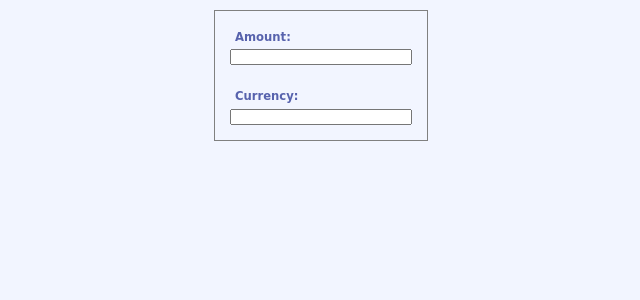
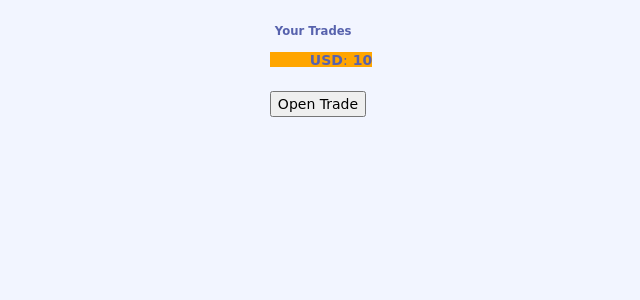
Before and after one commit to AlexChorniy/Trade, a React app in the folder frontend/: page / in a window 1280 px wide. Shown: the top 300 px of the page, without its empty margins (319-959 px from the left). Built offline with nearby package versions, Linux system fonts and the light colour scheme; the HTML template or start-up script is replaced by a standard one.

Commit message:
Add Trade components

```diff
--- a/frontend/src/App.component.tsx
+++ b/frontend/src/App.component.tsx
@@ -1,4 +1,3 @@
-import { StrictMode } from 'react';
 import { Wrapper } from './App.styles';
 import { createGlobalStyle } from 'styled-components';
 import MainComponent from './components/Main/Main.component';
@@ -13,12 +12,12 @@ const GlobalStyle = createGlobalStyle`
 
 function AppComponent(): JSX.Element {
   return (
-    <StrictMode>
+    <>
       <GlobalStyle />
       <Wrapper>
         <MainComponent />
       </Wrapper>
-    </StrictMode>
+    </>
   );
 }
 
--- a/frontend/src/common/Trade/Trade.component.tsx
+++ b/frontend/src/common/Trade/Trade.component.tsx
@@ -1,17 +1,27 @@
-import { Form, Input, Section, Title } from './Trade.styles';
+import { useEffect, useState } from 'react';
+import { Trade } from '../../models/trade';
+import { Input, List, ListItem, Section, Text, Title } from './Trade.styles';
 
 const TradeComponent = () => {
+  const [trades, setTrades] = useState<Trade[]>([]);
+
+  useEffect(() => {
+    setTrades((prevState) => [...prevState, { currency: 'USD', amount: 10 }]);
+  }, []);
+
   return (
-    <Form>
-      <Section>
-        <Title>Amount:</Title>
-        <Input type="number" />
-      </Section>
-      <Section>
-        <Title type="text">Currency:</Title>
-        <Input />
-      </Section>
-    </Form>
+    <Section>
+      <Title>Your Trades</Title>
+      <List>
+        {trades.map(({ currency, amount }) => (
+          <ListItem>
+            <Text>{currency}</Text>:<Text>{amount}</Text>
+          </ListItem>
+        ))}
+      </List>
+
+      <Input type="button" value="Open Trade" />
+    </Section>
   );
 };
 
--- a/frontend/src/common/Trade/Trade.styles.ts
+++ b/frontend/src/common/Trade/Trade.styles.ts
@@ -14,8 +14,29 @@ export const Title = styled.h5`
   margin: 5px;
 `;
 
-export const Input = styled.input.attrs(({ type }: { type: string }) => ({
+export const Input = styled.input.attrs(({ type, value }: { type: string; value?: string }) => ({
   type: type || 'text',
+  value: value || '',
 }))`
-  height: 10px;
+  height: 20px;
+  cursor: pointer;
+  box-sizing: content-box;
+  margin-top: 10px;
 `;
+
+export const List = styled.ul`
+  height: 15px;
+  background-color: orange;
+  list-style-type: none;
+  list-style-position: outside;
+`;
+
+export const ListItem = styled.li`
+  text-decoration: none;
+`;
+
+export const Text = styled.strong`
+  &:nth-child(2) {
+    margin-left: 5px;
+  }
+`;
--- /dev/null
+++ b/frontend/src/models/trade.ts
@@ -0,0 +1,4 @@
+export interface Trade {
+  amount: number;
+  currency: string;
+}
```
Also changed, not shown: frontend/src/models/store.ts (added, +10 -0 lines).
